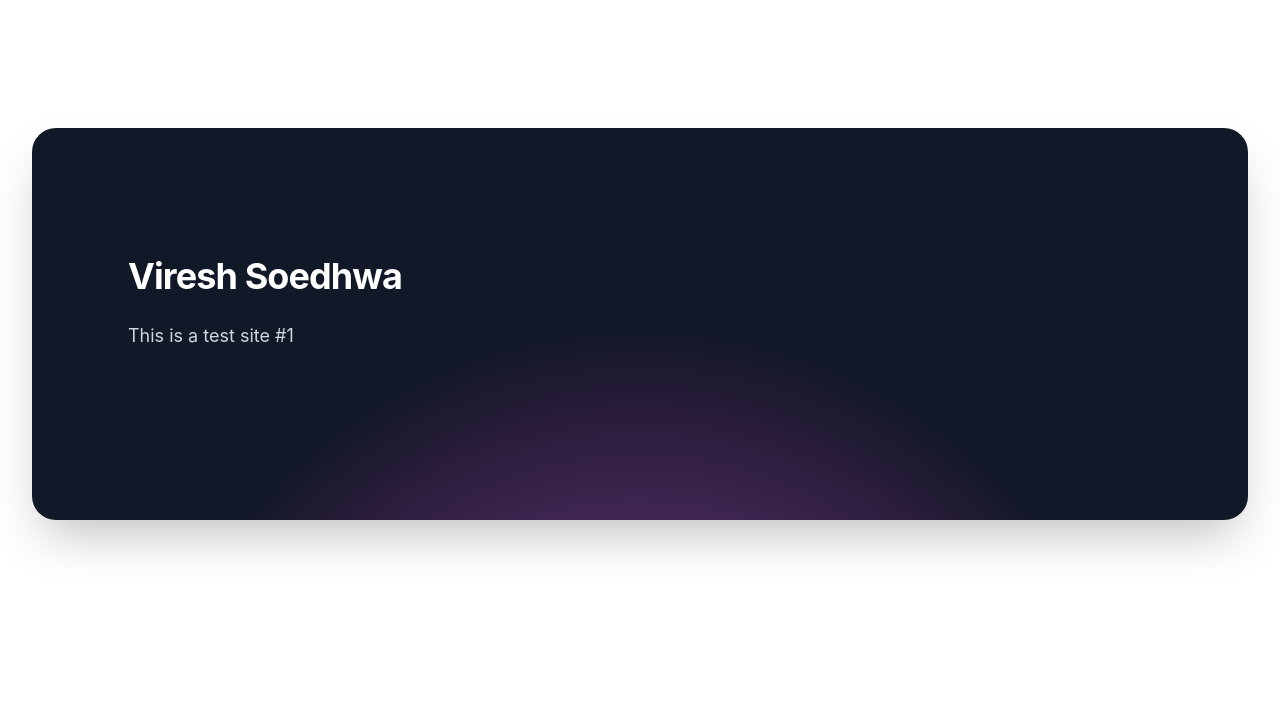
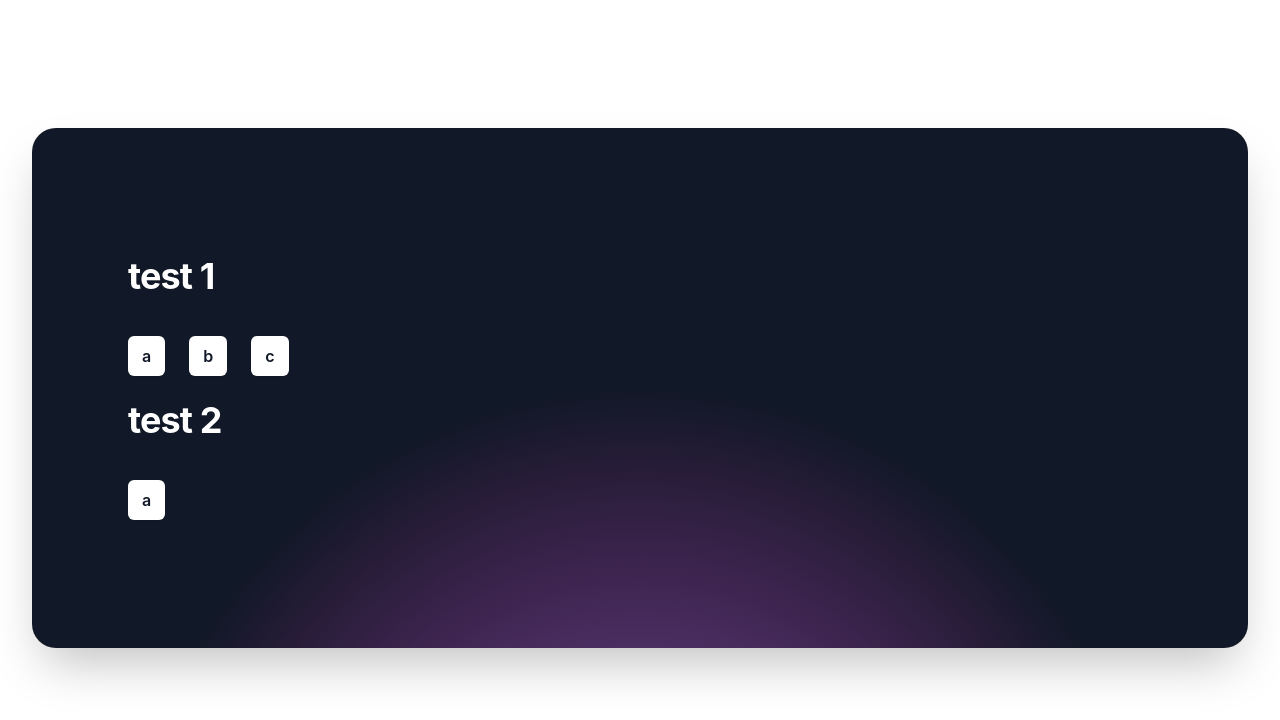
Before and after one commit to vireshsoedhwa/homepage, a React (Create React App) app in the folder homepage/: page / in a window 1280 px wide. Shown: the top 720 px of the page. Built offline with nearby package versions, Linux system fonts and the light colour scheme.

Commit message:
fix docker compose file

```diff
--- a/homepage/src/App.js
+++ b/homepage/src/App.js
@@ -27,19 +27,42 @@
           </svg>
           <div className="mx-auto max-w-md text-center lg:mx-0 lg:flex-auto lg:py-32 lg:text-left">
             <h2 className="text-3xl font-bold tracking-tight text-white sm:text-4xl">
-              Viresh Soedhwa
+              test 1
               {/* <br /> */}
             </h2>
             <p className="mt-6 text-lg leading-8 text-gray-300">
-              This is a test site #1
             </p>
             <div className="mt-10 flex items-center justify-center gap-x-6 lg:justify-start">
-              {/* <a
+              <a
                 href="#"
                 className="rounded-md bg-white px-3.5 py-1.5 text-base font-semibold leading-7 text-gray-900 shadow-sm hover:bg-gray-100 focus-visible:outline focus-visible:outline-2 focus-visible:outline-offset-2 focus-visible:outline-white"
               >
-                Get started
-              </a> */}
+                a
+              </a>
+              <a
+                href="#"
+                className="rounded-md bg-white px-3.5 py-1.5 text-base font-semibold leading-7 text-gray-900 shadow-sm hover:bg-gray-100 focus-visible:outline focus-visible:outline-2 focus-visible:outline-offset-2 focus-visible:outline-white"
+              >
+                b
+              </a>
+              <a
+                href="#"
+                className="rounded-md bg-white px-3.5 py-1.5 text-base font-semibold leading-7 text-gray-900 shadow-sm hover:bg-gray-100 focus-visible:outline focus-visible:outline-2 focus-visible:outline-offset-2 focus-visible:outline-white"
+              >
+                c
+              </a>
+            </div>
+            <br />
+            <h2 className="text-3xl font-bold tracking-tight text-white sm:text-4xl">
+              test 2
+            </h2>
+            <div className="mt-10 flex items-center justify-center gap-x-6 lg:justify-start">
+              <a
+                href="#"
+                className="rounded-md bg-white px-3.5 py-1.5 text-base font-semibold leading-7 text-gray-900 shadow-sm hover:bg-gray-100 focus-visible:outline focus-visible:outline-2 focus-visible:outline-offset-2 focus-visible:outline-white"
+              >
+                a
+              </a>
             </div>
           </div>
           {/* <div className="relative mt-16 h-80 lg:mt-8">
```
Also changed, not shown: 1 other file (tests, documents, lock files or other folders).
